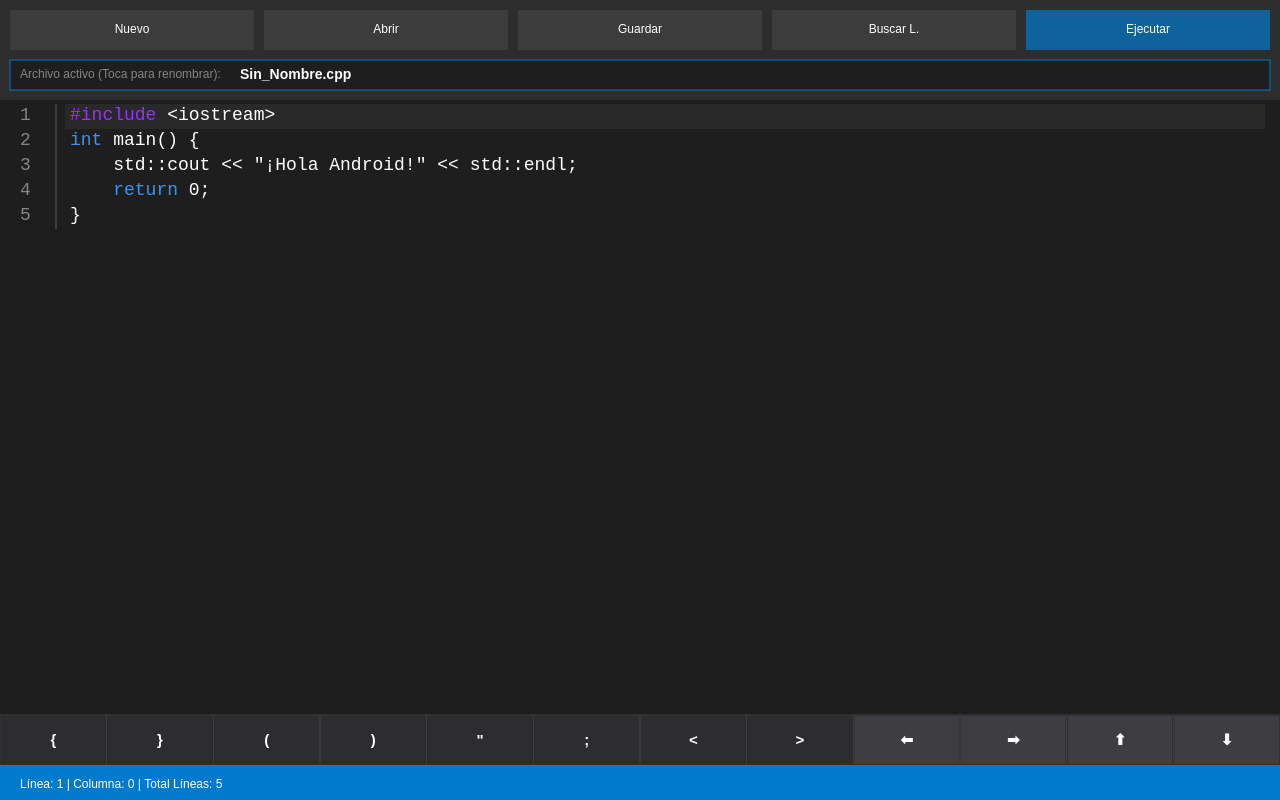
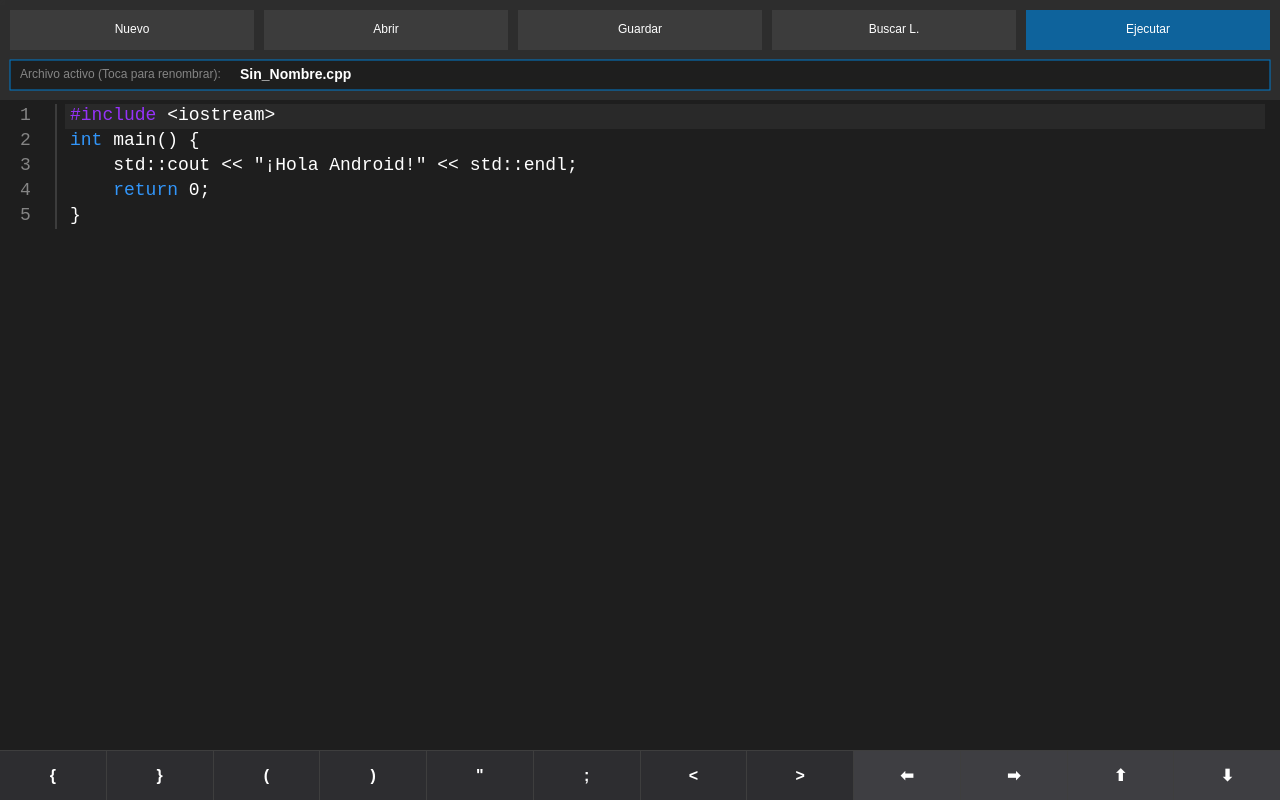
Before and after one commit to martin123sketch/project, a plain HTML site: page index.html in a window 1280 px wide. Drawn offline with Linux system fonts and the light colour scheme.

Commit message:
Implement physical shortcut bar in index.html
Added a physical shortcut bar for quick access to symbols in the HTML version of the IDE.

```diff
--- a/index.html
+++ b/index.html
@@ -18,11 +18,65 @@
             width: 100vw;
             height: 100vh;
         }
+        /* --- NUEVO: BARRA DE HERRAMIENTAS EN HTML REAL --- */
+        #barra-atajos {
+            position: fixed;
+            bottom: 0;
+            left: 0;
+            width: 100%;
+            height: 50px;
+            background-color: #252526;
+            display: flex;
+            z-index: 9999;
+            border-top: 1px solid #3e3e3e;
+            box-sizing: border-box;
+        }
+        .tecla {
+            flex: 1;
+            height: 100%;
+            display: flex;
+            justify-content: center;
+            align-items: center;
+            color: #ffffff;
+            font-family: sans-serif;
+            font-weight: bold;
+            font-size: 16px;
+            background-color: #2d2d30;
+            border-right: 1px solid #3e3e3e;
+            user-select: none;
+            -webkit-user-select: none;
+            touch-action: manipulation;
+        }
+        .tecla:last-child {
+            border-right: none;
+        }
+        .tecla:active {
+            background-color: #0e639c; /* Se pone azul al tocarla */
+        }
+        .tecla.flecha {
+            background-color: #3e3e42;
+        }
     </style>
 </head>
 <body>
 
 <canvas id="gameCanvas"></canvas>
+
+<!-- Barra flotante física de accesos rápidos -->
+<div id="barra-atajos">
+    <div class="tecla" data-simbolo="{">{</div>
+    <div class="tecla" data-simbolo="}">}</div>
+    <div class="tecla" data-simbolo="(">(</div>
+    <div class="tecla" data-simbolo=")">)</div>
+    <div class="tecla" data-simbolo='"'>"</div>
+    <div class="tecla" data-simbolo=";">;</div>
+    <div class="tecla" data-simbolo="<">&lt;</div>
+    <div class="tecla" data-simbolo=">">&gt;</div>
+    <div class="tecla flecha" data-simbolo="⬅">⬅</div>
+    <div class="tecla flecha" data-simbolo="➡">➡</div>
+    <div class="tecla flecha" data-simbolo="⬆">⬆</div>
+    <div class="tecla flecha" data-simbolo="⬇">⬇</div>
+</div>
 
 <!-- Input invisible para importar archivos (.cpp o .txt) -->
 <input type="file" id="fileInput" accept=".cpp,.txt" style="display: none;">
@@ -57,11 +111,6 @@
     let modoRenombrar = false;
     let nuevoNombreTemp = "";
 
-    // --- VARIABLES DE DINÁMICA DE TECLADO MÓVIL ---
-    let tecladoAbierto = false;
-    let alturaTecladoDetectada = 0;
-    let altoBarraHerramientas = 50;
-
     // --- TEXTAREA OCULTO ---
     const tecladoOculto = document.createElement('textarea');
     tecladoOculto.style.position = 'absolute';
@@ -74,21 +123,6 @@
     tecladoOculto.style.outline = 'none';
     tecladoOculto.value = "";
     document.body.appendChild(tecladoOculto);
-
-    // Escuchar el tamaño real de pantalla visible (Visual Viewport)
-    if (window.visualViewport) {
-        window.visualViewport.addEventListener('resize', () => {
-            // Si la altura del viewport visual se reduce, el teclado está abierto
-            const alturaTeclado = window.innerHeight - window.visualViewport.height;
-            if (alturaTeclado > 80) {
-                tecladoAbierto = true;
-                alturaTecladoDetectada = alturaTeclado;
-            } else {
-                tecladoAbierto = false;
-                alturaTecladoDetectada = 0;
-            }
-        });
-    }
 
     tecladoOculto.addEventListener('focus', () => window.scrollTo(0, 0));
 
@@ -107,8 +141,8 @@
         // Dibujar líneas de código
         ctx.font = `${tamanioFuente}px monospace`;
 
-        // El límite de dibujo inferior se adapta dinámicamente si el teclado tapa la pantalla
-        const limiteInferiorCodigo = canvas.height - (tecladoAbierto ? (alturaTecladoDetectada + altoBarraHerramientas + 20) : 100);
+        // Dejamos un margen abajo de 60px para que el código no se tape con la barra HTML
+        const limiteInferiorCodigo = canvas.height - 80;
 
         for (let l = 0; l < lineasCodigo.length; l++) {
             let dibujoY = 120 + (l * altoLinea) - scrollY;
@@ -184,40 +218,6 @@
         ctx.font = "bold 14px sans-serif";
         ctx.fillText(archivoAbiertoActual, 240, 79);
 
-        // --- BARRA DE ACCESOS RÁPIDOS MÓVIL (Con posicionamiento dinámico sobre el teclado) ---
-        // Si el teclado está abierto, la barra se dibuja justo encima de él. Si no, va al final de la pantalla.
-        const barraY = canvas.height - altoBarraHerramientas - alturaTecladoDetectada - (tecladoAbierto ? 35 : 35);
-
-        ctx.fillStyle = "#252526";
-        ctx.fillRect(0, barraY, canvas.width, altoBarraHerramientas);
-
-        const teclasRapidas = ["{", "}", "(", ")", '"', ";", "<", ">", "⬅", "➡", "⬆", "⬇"];
-        const anchoTecla = canvas.width / teclasRapidas.length;
-
-        ctx.font = "bold 15px sans-serif";
-        ctx.textAlign = "center";
-        for (let t = 0; t < teclasRapidas.length; t++) {
-            ctx.strokeStyle = "#3e3e3e";
-            ctx.strokeRect(t * anchoTecla, barraY, anchoTecla, altoBarraHerramientas);
-
-            ctx.fillStyle = t >= 8 ? "#3e3e42" : "#2d2d30";
-            ctx.fillRect(t * anchoTecla + 1, barraY + 1, anchoTecla - 2, altoBarraHerramientas - 2);
-
-            ctx.fillStyle = "#ffffff";
-            ctx.fillText(teclasRapidas[t], t * anchoTecla + anchoTecla/2, barraY + 30);
-        }
-        ctx.textAlign = "left";
-
-        // --- BARRA DE ESTADO INFERIOR ---
-        // Se esconde dinámicamente si el teclado está abierto para no estorbar
-        if (!tecladoAbierto) {
-            ctx.fillStyle = "#007acc";
-            ctx.fillRect(0, canvas.height - 35, canvas.width, 35);
-            ctx.fillStyle = "#ffffff";
-            ctx.font = "12px sans-serif";
-            ctx.fillText(`Línea: ${lineaActual + 1} | Columna: ${columnaActual} | Total Líneas: ${lineasCodigo.length}`, 20, canvas.height - 12);
-        }
-
         // Modales
         if (modoBuscadorLinea) {
             dibujarModal("Ir a la línea:", inputLineaBuscada);
@@ -249,6 +249,9 @@
         const touchX = e.changedTouches[0].clientX;
         const touchY = e.changedTouches[0].clientY;
 
+        // Si tocó la barra de atajos física, no hacemos nada acá (lo maneja el evento de la barra)
+        if (touchY >= window.innerHeight - 50) return;
+
         // 1. Botonera superior
         const btnW = (canvas.width - 60) / 5;
         if (touchY >= 10 && touchY <= 50) {
@@ -270,22 +273,8 @@
             return;
         }
 
-        // 3. Barra de accesos rápidos adaptada dinámicamente según la posición del teclado
-        const barraY = canvas.height - altoBarraHerramientas - alturaTecladoDetectada - (tecladoAbierto ? 35 : 35);
-        if (touchY >= barraY && touchY <= barraY + altoBarraHerramientas) {
-            const teclasRapidas = ["{", "}", "(", ")", '"', ";", "<", ">", "⬅", "➡", "⬆", "⬇"];
-            const anchoTecla = canvas.width / teclasRapidas.length;
-            const indiceTecla = Math.floor(touchX / anchoTecla);
-
-            if (indiceTecla >= 0 && indiceTecla < teclasRapidas.length) {
-                presionarTeclaEspecial(teclasRapidas[indiceTecla]);
-            }
-            return;
-        }
-
-        // 4. Posicionar el cursor en la letra exacta tocada en el código
-        const limiteInferiorCodigo = canvas.height - (tecladoAbierto ? (alturaTecladoDetectada + altoBarraHerramientas + 20) : 100);
-        if (touchY > 100 && touchY < limiteInferiorCodigo) {
+        // 3. Posicionar el cursor en la letra exacta tocada en el código
+        if (touchY > 100 && touchY < window.innerHeight - 50) {
             modoBuscadorLinea = false;
             modoRenombrar = false;
 
@@ -318,7 +307,16 @@
         }
     });
 
-    // --- ACCIONES DE ACCESOS RÁPIDOS Y FLECHAS ---
+    // --- CAPTURA DE LOS BOTONES DE LA BARRA FÍSICA ---
+    document.querySelectorAll('.tecla').forEach(boton => {
+        // Usamos 'touchstart' con 'preventDefault' para que al tocar un botón el teclado NO pierda el foco
+        boton.addEventListener('touchstart', (e) => {
+            e.preventDefault();
+            const simbolo = boton.getAttribute('data-simbolo');
+            presionarTeclaEspecial(simbolo);
+        });
+    });
+
     function presionarTeclaEspecial(simbolo) {
         let linea = lineasCodigo[lineaActual];
 
@@ -337,10 +335,12 @@
                 columnaActual = Math.min(columnaActual, lineasCodigo[lineaActual].length);
             }
         } else {
+            // Inserta el símbolo en la posición del cursor
             lineasCodigo[lineaActual] = linea.slice(0, columnaActual) + simbolo + linea.slice(columnaActual);
             columnaActual += simbolo.length;
         }
 
+        // Mantenemos sincronizado el textarea
         tecladoOculto.value = lineasCodigo[lineaActual];
         tecladoOculto.selectionStart = columnaActual;
         tecladoOculto.selectionEnd = columnaActual;
```
